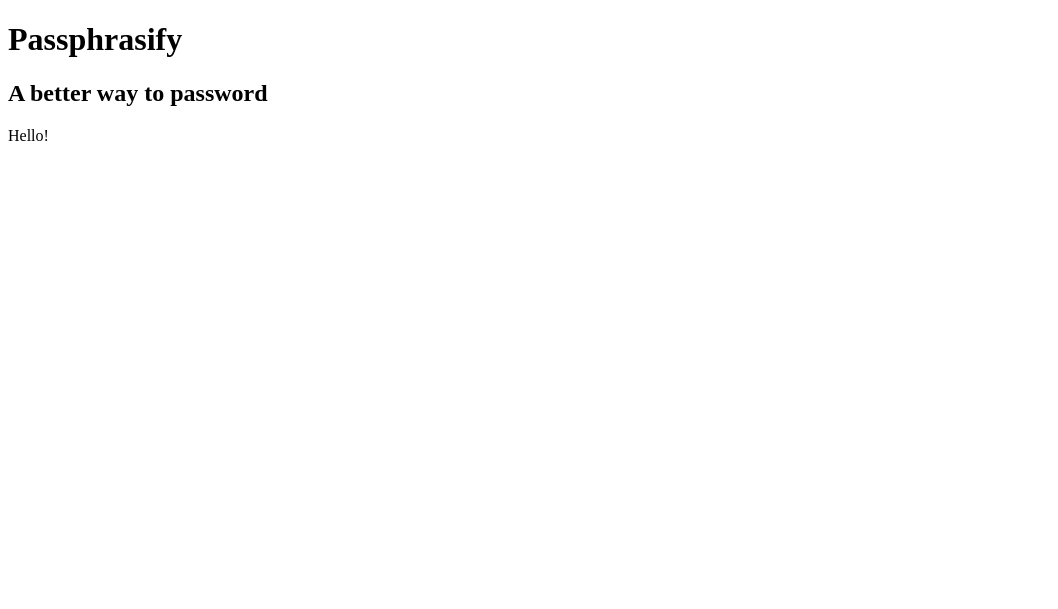
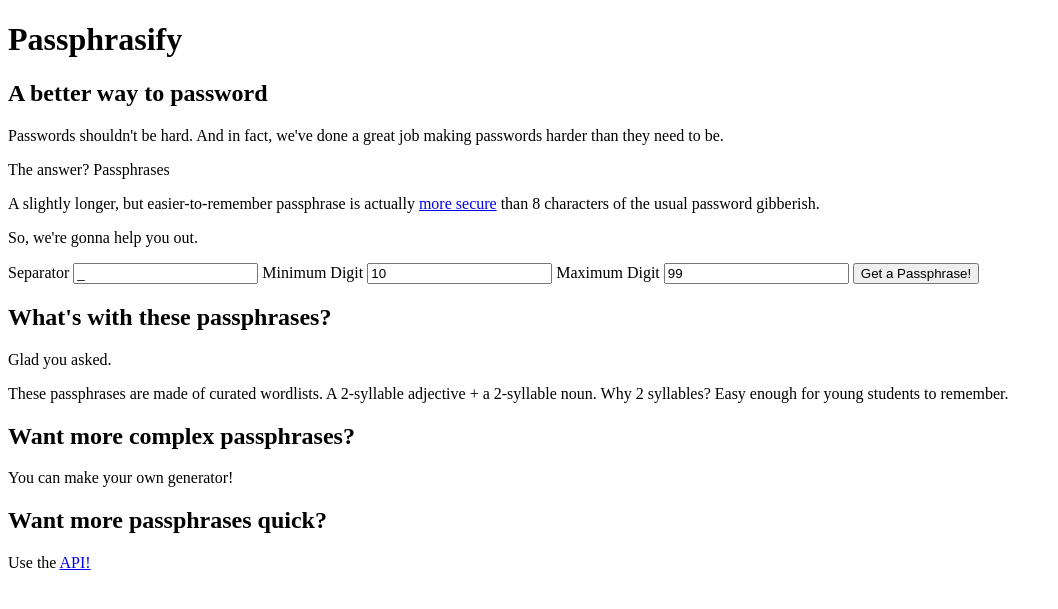
Before and after one commit to mttaggart/passphrase-generator, a Flask app: page / in a window 1280 px wide. Shown: the top 609 px of the page, without its empty margins (0-1058 px from the left). Run offline with Flask 2, Linux system fonts and the light colour scheme; parts of the project's set-up code (start-up, migrations or seed data) failed here and were passed over.

Commit message:
Useful index content

```diff
--- a/templates/index.html
+++ b/templates/index.html
@@ -7,7 +7,54 @@
         <h1>Passphrasify</h1>
         <h2>A better way to password</h2>
         <p>
-            Hello!
+            Passwords shouldn't be hard. And in fact, we've done
+            a great job making passwords harder than they need
+            to be.
         </p>
+        <p>The answer? Passphrases</p>
+        <p>
+            A slightly longer, but easier-to-remember passphrase
+            is actually <a href="https://xkcd.com/936/">more secure</a>
+            than 8 characters of the usual password gibberish.
+        </p>
+        <p>
+            So, we're gonna help you out.
+        </p>
+        <form id="pw-form" method="POST" action="/">
+            <label for="sep">Separator</label>
+            <input type="text" name="sep" value="_" placeholder="_"/>
+            <label for="digit-min">
+                Minimum Digit
+            </label>
+            <input type="number" name="digit-min" value="10" placeholder="10"/>
+            <label for="digit-max">
+                    Maximum Digit
+                </label>
+                <input type="number" name="digit-max" value="99" placeholder="99"/>
+            <button type="submit">
+                Get a Passphrase!
+            </button>
+        </form>
+        <div id="passphrase-result">
+            {% if pw %}
+                <p><code>{{ pw }}</code></p>
+            {% endif %}
+        </div>
+        <h2>What's with these passphrases?</h2>
+        <p>
+            Glad you asked.
+        </p>
+        <p>
+            These passphrases are made of curated wordlists.
+            A 2-syllable adjective + a 2-syllable noun. Why
+            2 syllables? Easy enough for young students
+            to remember.
+        </p>
+        <h2>Want more complex passphrases?</h2>
+        <p>
+            You can make your own generator!
+        </p>
+        <h2>Want more passphrases quick?</h2>
+        <p>Use the <a href="/api">API!</a></p>
     </body>
 </html>
```
